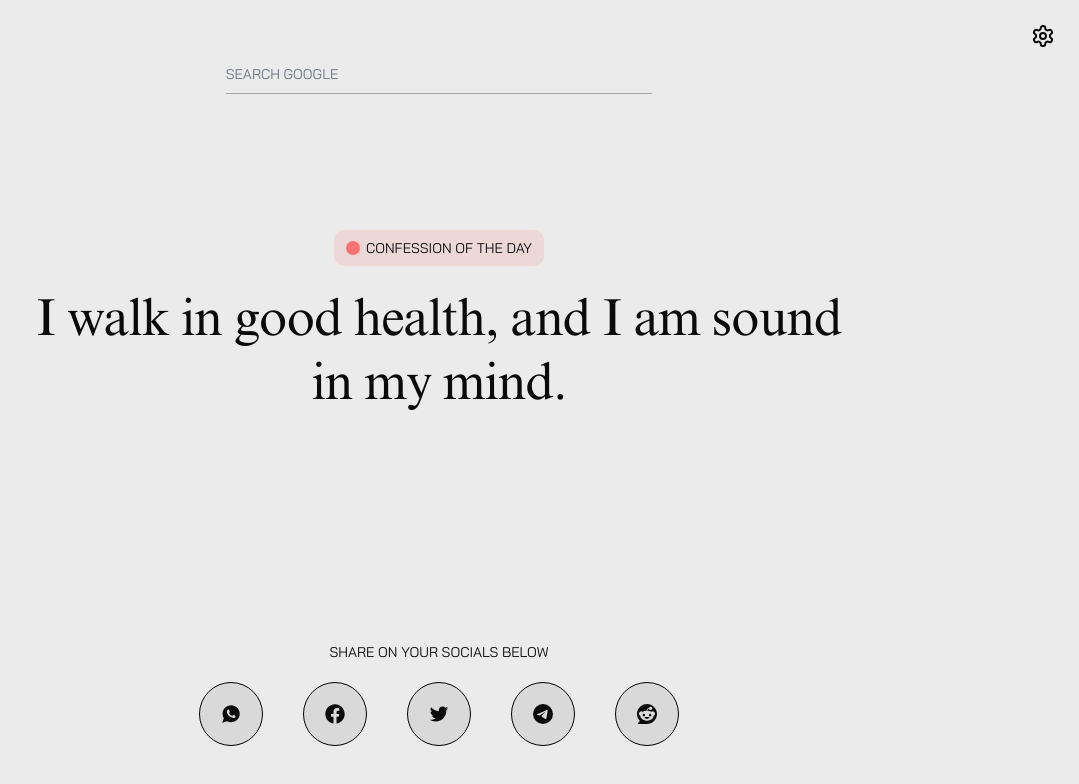
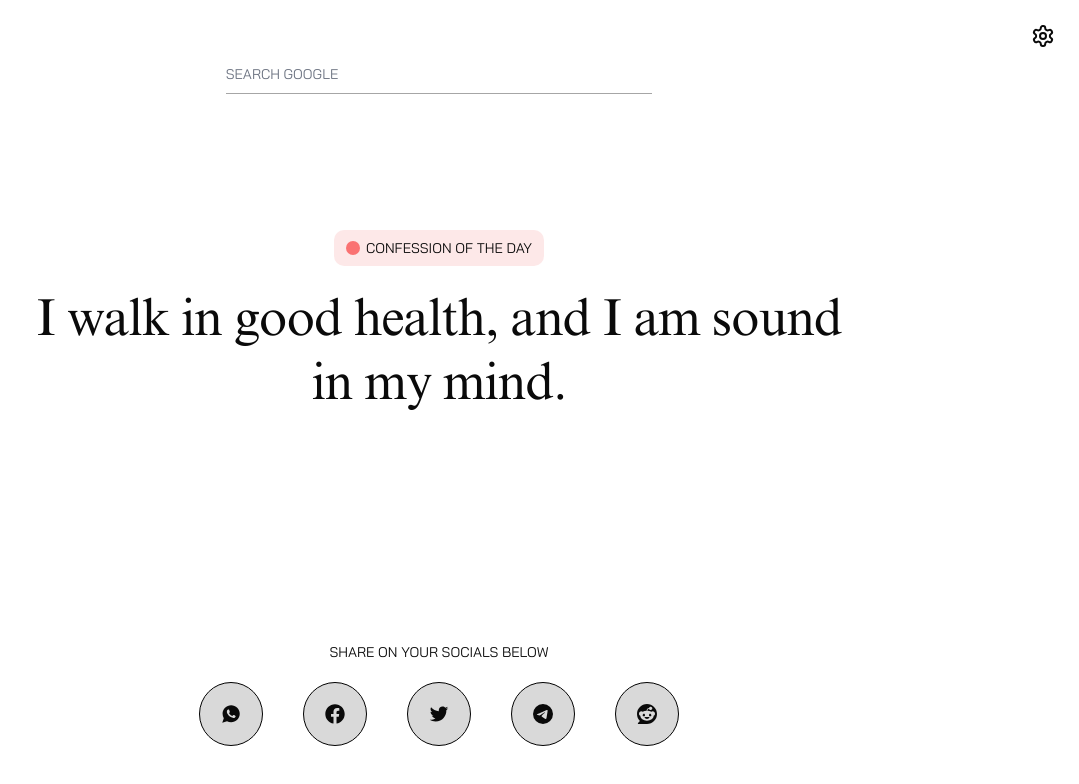
Before and after one commit to Adedoyin-Emmanuel/holytab, a React (Vite) app in the folder extension/: page / in a window 1280 px wide. Shown: the top 784 px of the page, without its empty margins (201-1280 px from the left). Built offline with nearby package versions, Linux system fonts and the light colour scheme.

Commit message:
chore: updated light mode color for chrome extension

```diff
--- a/extension/src/App.tsx
+++ b/extension/src/App.tsx
@@ -31,7 +31,7 @@
   }, []);
 
   return (
-    <div className="w-screen h-screen flex items-center justify-center gap-5 flex-col dark:dark-bg bg-[#EBEBEB]">
+    <div className="w-screen h-screen flex items-center justify-center gap-5 flex-col">
       <SettingsMenu />
 
       <Search />
```
